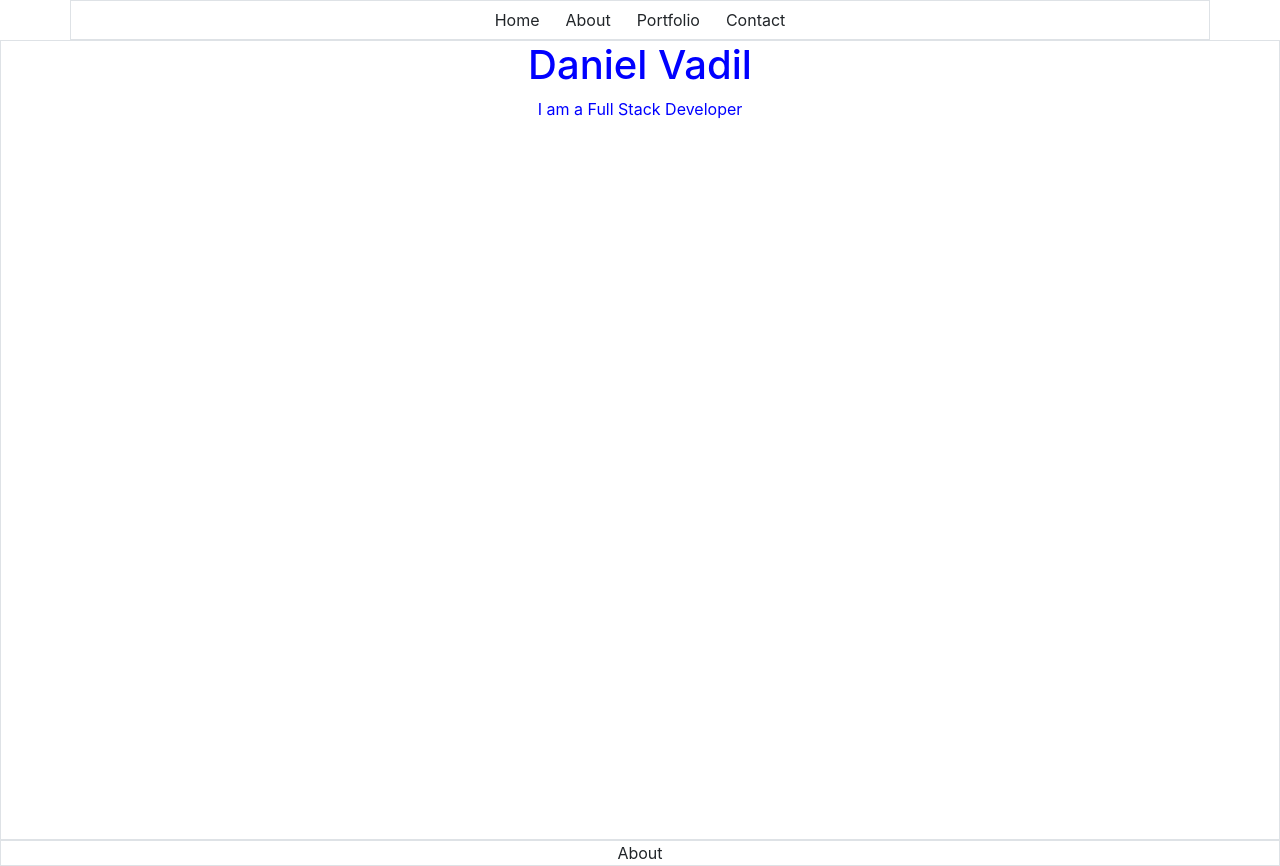
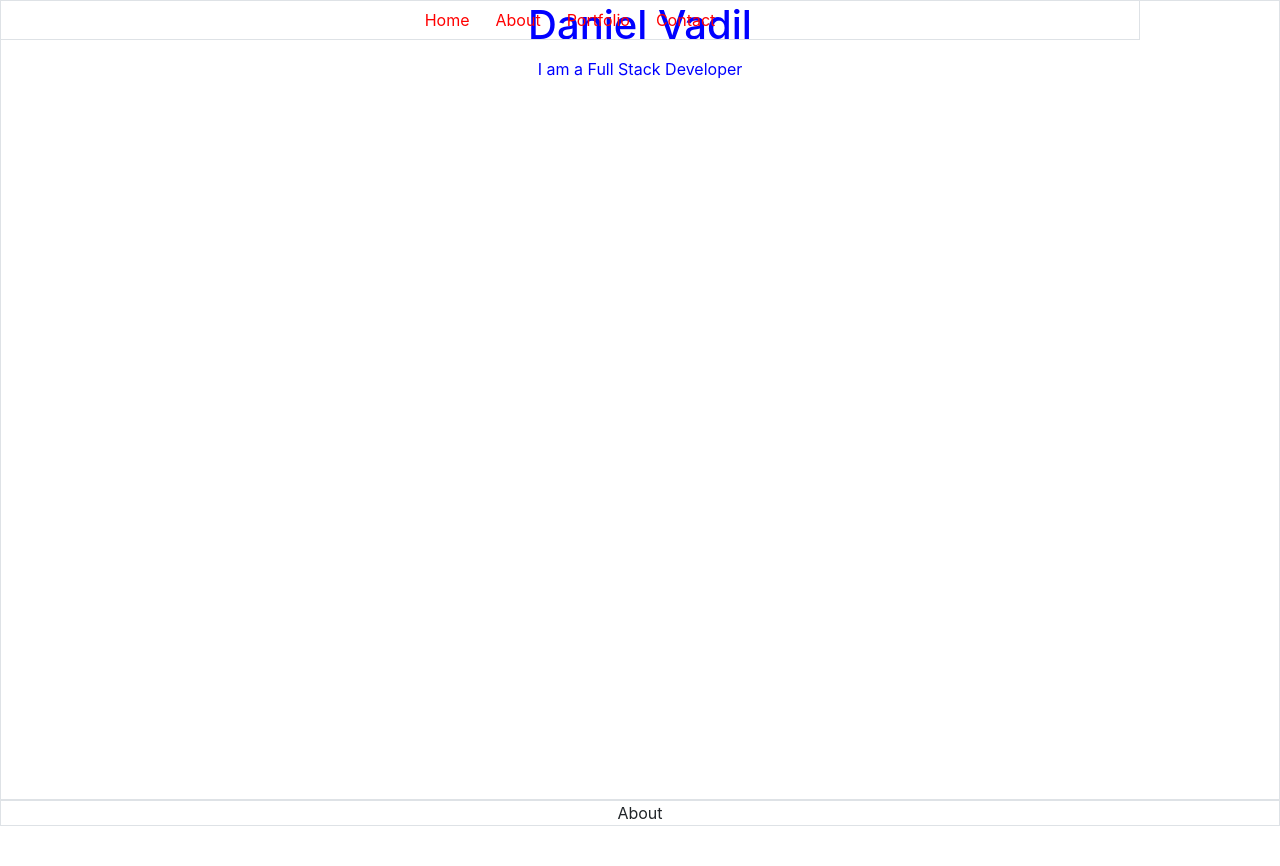
Before and after one commit to dvadz/portfolio, a React (Create React App) app: page / in a window 1280 px wide. After the commit the page ends 826 px from the top, so only its background shows below. Built offline with nearby package versions, Linux system fonts and the light colour scheme.

Commit message:
brought Navbar out of the Home and made it fixed

```diff
--- a/src/components/App.js
+++ b/src/components/App.js
@@ -1,7 +1,7 @@
 import React from "react";
-import Navbar from "./Navbar";
 import Home from "./Home";
 import About from "./About";
+import Navbar from "./Navbar";
 
 class App extends React.Component {
   state = {
--- /dev/null
+++ b/src/components/Navbar.css
@@ -0,0 +1,4 @@
+.nav-bar {
+  position: fixed;
+  color: red;
+}
--- a/src/components/Navbar.js
+++ b/src/components/Navbar.js
@@ -1,8 +1,9 @@
 import React from "react";
+import "./Navbar.css";
 
 const Navbar = props => {
   return (
-    <div className='container text-center border'>
+    <div className='nav-bar container text-center border'>
       <a className='btn'>Home</a>
       <a className='btn'>About</a>
       <a className='btn'>Portfolio</a>
```
